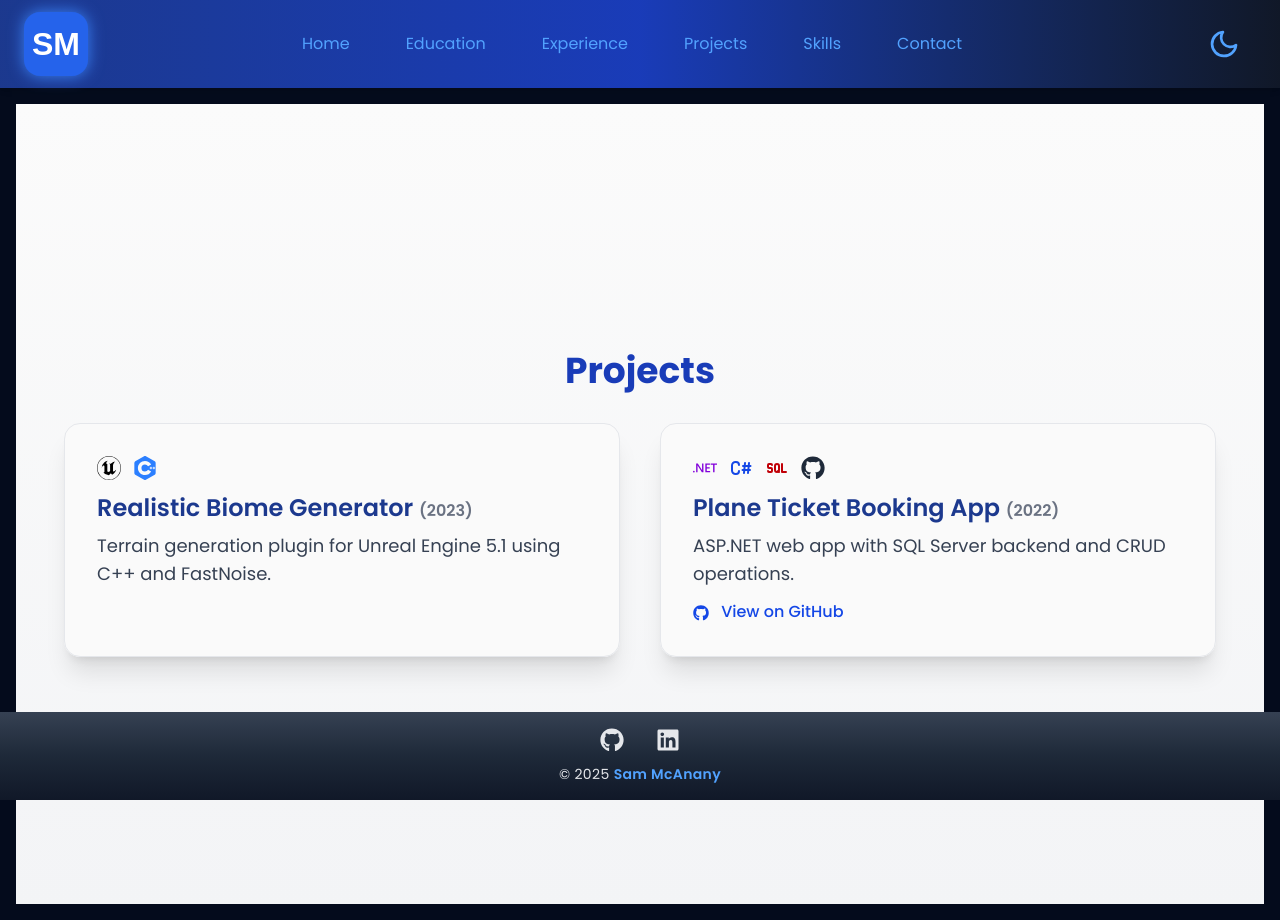
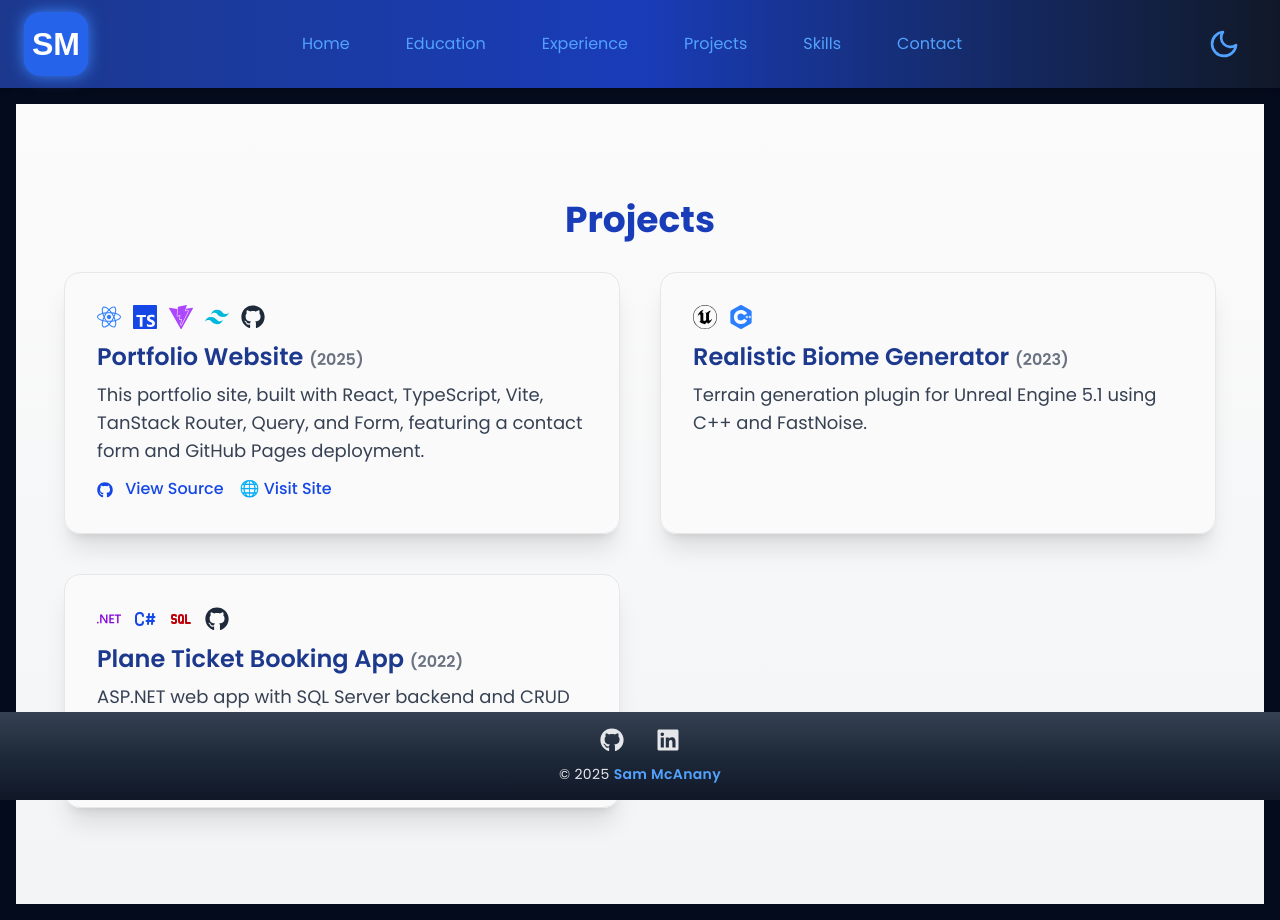
Before and after one commit to sammcanany/sammcanany.github.io, a React (Vite) app: page /#/projects in a window 1280 px wide. Built offline with nearby package versions, Linux system fonts and the light colour scheme.

Commit message:
Added Project to Project Page

```diff
--- a/src/pages/Projects.tsx
+++ b/src/pages/Projects.tsx
@@ -1,5 +1,12 @@
-import { FaGithub } from 'react-icons/fa'
-import { SiUnrealengine, SiCplusplus, SiDotnet } from 'react-icons/si'
+import { FaGithub, FaReact } from 'react-icons/fa'
+import {
+  SiTypescript,
+  SiVite,
+  SiTailwindcss,
+  SiUnrealengine,
+  SiCplusplus,
+  SiDotnet
+} from 'react-icons/si'
 import { TbBrandCSharp, TbSql } from 'react-icons/tb'
 
 const Projects = () => (
@@ -8,7 +15,50 @@ const Projects = () => (
       Projects
     </h2>
     <div className="w-full max-w-6xl grid grid-cols-1 md:grid-cols-2 gap-10">
-      {/* Project 1 */}
+      {/* Project 1: Portfolio App */}
+      <div className="bg-white/90 dark:bg-gray-800/95 rounded-2xl shadow-xl p-8 border border-gray-200 dark:border-gray-700 transition-colors duration-300">
+        <div className="flex items-center gap-3 mb-3">
+          <FaReact className="text-2xl text-blue-500" title="React" />
+          <SiTypescript className="text-2xl text-blue-700" title="TypeScript" />
+          <SiVite className="text-2xl text-purple-500" title="Vite" />
+          <SiTailwindcss
+            className="text-2xl text-cyan-500"
+            title="Tailwind CSS"
+          />
+          <FaGithub
+            className="text-2xl text-gray-800 dark:text-gray-200"
+            title="GitHub"
+          />
+        </div>
+        <h3 className="text-2xl font-semibold mb-2 text-blue-900 dark:text-blue-200">
+          Portfolio Website{' '}
+          <span className="text-base text-gray-500 dark:text-gray-400">
+            (2025)
+          </span>
+        </h3>
+        <p className="text-lg text-gray-700 dark:text-gray-300">
+          This portfolio site, built with React, TypeScript, Vite, TanStack
+          Router, Query, and Form, featuring a contact form and GitHub Pages
+          deployment.
+        </p>
+        <a
+          href="https://github.com/sammcanany/sammcanany.github.io"
+          target="_blank"
+          rel="noopener noreferrer"
+          className="inline-block mt-3 text-blue-700 dark:text-blue-400 hover:underline font-medium"
+        >
+          <FaGithub className="inline mr-2" /> View Source
+        </a>
+        <a
+          href="https://sammcanany.github.io"
+          target="_blank"
+          rel="noopener noreferrer"
+          className="inline-block mt-3 ml-4 text-blue-700 dark:text-blue-400 hover:underline font-medium"
+        >
+          🌐 Visit Site
+        </a>
+      </div>
+      {/* Project 2 */}
       <div className="bg-white/90 dark:bg-gray-800/95 rounded-2xl shadow-xl p-8 border border-gray-200 dark:border-gray-700 transition-colors duration-300">
         <div className="flex items-center gap-3 mb-3">
           <SiUnrealengine
@@ -28,7 +78,7 @@ const Projects = () => (
           FastNoise.
         </p>
       </div>
-      {/* Project 2 */}
+      {/* Project 3*/}
       <div className="bg-white/90 dark:bg-gray-800/95 rounded-2xl shadow-xl p-8 border border-gray-200 dark:border-gray-700 transition-colors duration-300">
         <div className="flex items-center gap-3 mb-3">
           <SiDotnet className="text-2xl text-purple-700" title="ASP.NET" />
```
